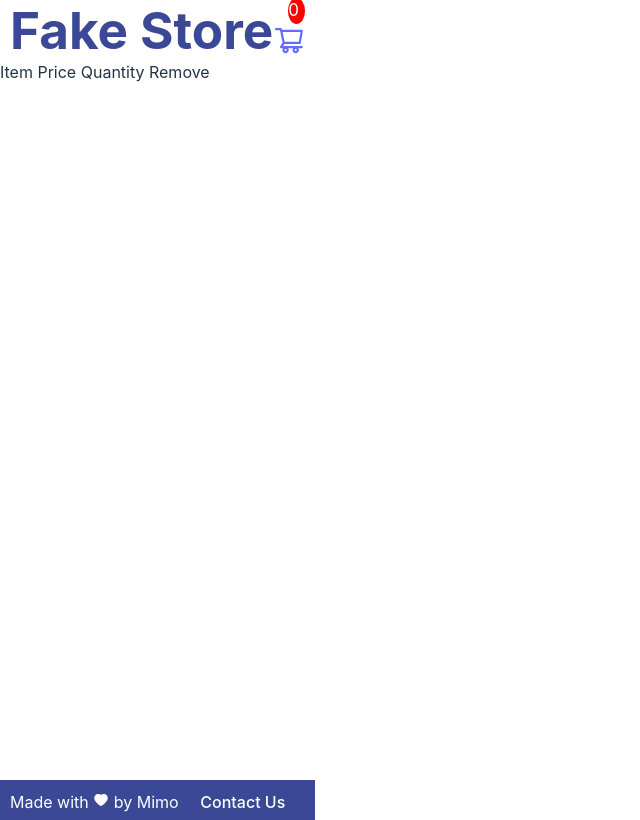
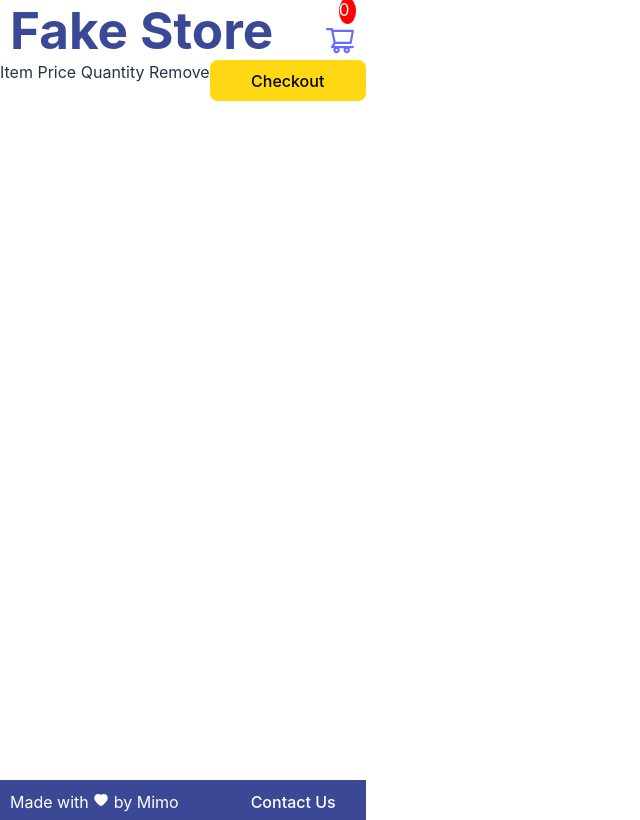
Before and after one commit to Unreachedx/Fake_Store, a React (Vite) app: page /checkout in a window 1280 px wide. Shown: the whole page, without its empty margins (0-640 px from the left). Built offline with nearby package versions, Linux system fonts and the light colour scheme.

Commit message:
checkout

```diff
--- a/src/Pages/Checkout/Checkout.css
+++ b/src/Pages/Checkout/Checkout.css
@@ -1,5 +1,14 @@
 .checkout-container{
         display: flex;
         min-height: 90vh;
-        flex-wrap: wrap
 }
+
+.products-container{
+
+}
+
+.checkout-btn{
+                width: 156px;
+                height: 41px;
+                background: #FFD814;
+        }
--- a/src/Pages/Checkout/Checkout.jsx
+++ b/src/Pages/Checkout/Checkout.jsx
@@ -9,14 +9,17 @@
   const {cart} = useContext(CartContext)
   return (
     <div className='checkout-container'>
-      <div className='Product-container'>
       <p className='Topline-container'>Item Price Quantity Remove</p>
-      {
-        cart.map(item=><ProductCard key={item.id}
-          product={item}/>)
-        }
+      <div className='Products-container'>
+        {
+          cart.map(item=><ProductCard key={item.id}
+            product={item}/>)
+          }
       </div>
-     </div>
+      <div>
+      <button className='checkout-btn'>Checkout</button>
+      </div>
+    </div>
   )
 }
 
--- a/src/Pages/ProductDetails/ProductDetails.jsx
+++ b/src/Pages/ProductDetails/ProductDetails.jsx
@@ -30,12 +30,22 @@
         }, [] //this means run only once when the page loads
     )
 
+
     //use global state
     //NOTE {} not []
     const {cart, addProduct, removeProduct} = useContext(CartContext)
     //create a varible to test UI
     //create state
     const [isCart, setIsCart] = useState(false)
+
+        useEffect(
+          ()=>{
+            //is this card in cart?
+            setIsCart(cart.find(item=>item.id === product.id))
+            //find returns the element if found, that is considered "true"
+            //returns undefined if not, that is considered "false"
+          }, [cart]
+           )
 
   return (
     <div className='details-container'>
@@ -46,9 +56,9 @@
     <p>description: {product?.description}</p>
     {
         isCart?
+        <button className='removecart-btn' onClick={()=>removeProduct(product.id)}>Remove</button>
+        :
         <button className='addcart-btn' onClick={()=>addProduct(product)}>Add to Cart</button>
-        :
-        <button className='removecart-btn' onClick={()=>removeProduct(product.id)}>Remove</button>
     }
       </div>
     </div>
--- a/src/components/ProductCard/ProductCard.jsx
+++ b/src/components/ProductCard/ProductCard.jsx
@@ -12,7 +12,7 @@
   //create a varible to test UI
   //const isFavorite = false;
   //create state
-  const [isCart, setIsCart] = useState(false)
+  const [isCart, setIsCart] = useState(true)
 
   useEffect(
     ()=>{
@@ -29,7 +29,6 @@
   return (
 
     <div className='product-card'>
-      <p></p>
       <Link to={`/details/${product.id}`}><img src={product.image} /></Link>
       <p>{product.title}</p>
       <p>{product.category}</p>
@@ -38,7 +37,7 @@
         isCart?
         <HiHeart onClick={()=>removeProduct(product.id)} className='heart-icon' />
         :
-        <HiOutlineHeart onClick={()=>addProduct(product)} className='hoart-icon' />
+        <HiOutlineHeart onClick={()=>addProduct(product)} className='heart-icon' />
       }
     </div>
   )
```
Lines whose indentation alone changed are shown as unchanged.
